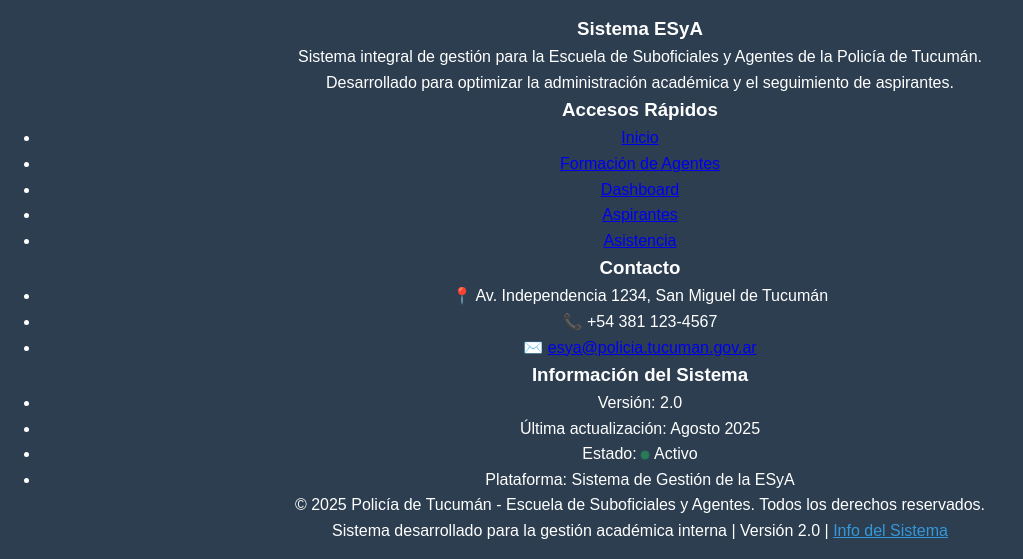
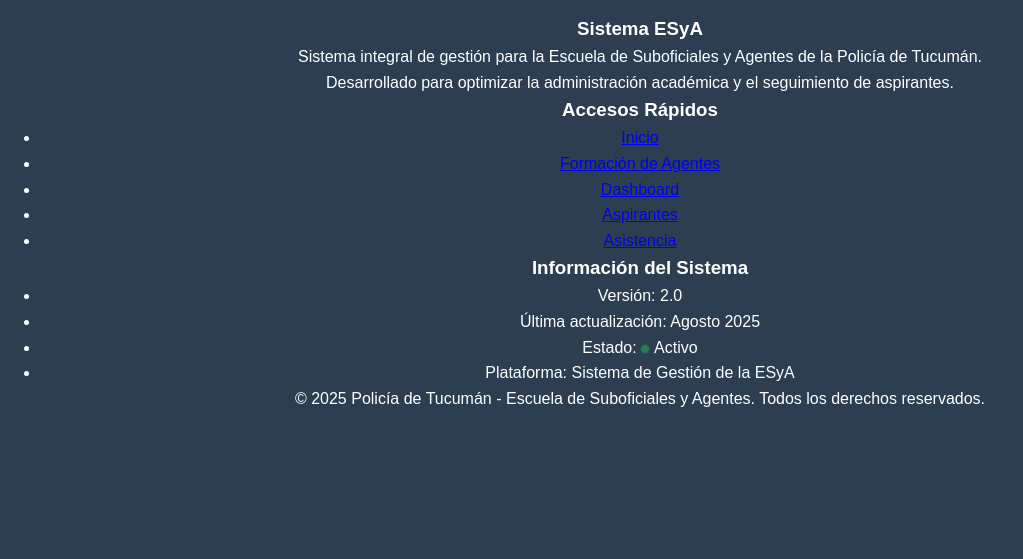
Before and after one commit to gastoncostas/SisAsp, a PHP site: page /sis-esya/modules/asistencia/index.php in a window 1280 px wide. Shown: the part 482-1041 px from the top of the page, without its empty margins (0-1023 px from the left). After the commit the page ends 889 px from the top, so only its background shows below. Run offline with PHP 8.4, Linux system fonts and the light colour scheme; a user stored in the database is signed in; data that the repository does not hold is empty.

Commit message:
correcciones auxiliares.

```diff
--- a/includes/unified_footer.php
+++ b/includes/unified_footer.php
@@ -13,12 +13,6 @@ if (class_exists('Auth')) {
     }
 }
 
-// Información de contacto y enlaces
-$contact_info = [
-    'address' => 'Av. Independencia 1234, San Miguel de Tucumán',
-    'phone' => '+54 381 123-4567',
-    'email' => 'esya@policia.tucuman.gov.ar'
-];
 
 $quick_links = [
     'Inicio' => defined('BASE_URL') ? BASE_URL . 'inicio.php' : '/inicio.php',
@@ -53,17 +47,6 @@ if ($is_system_page) {
                 </div>
 
                 <div class="footer-section">
-                    <h3>Contacto</h3>
-                    <ul>
-                        <li>📍 <?php echo htmlspecialchars($contact_info['address']); ?></li>
-                        <li>📞 <?php echo htmlspecialchars($contact_info['phone']); ?></li>
-                        <li>✉️ <a href="mailto:<?php echo htmlspecialchars($contact_info['email']); ?>">
-                                <?php echo htmlspecialchars($contact_info['email']); ?>
-                            </a></li>
-                    </ul>
-                </div>
-
-                <div class="footer-section">
                     <h3>Información del Sistema</h3>
                     <ul>
                         <li>Versión: 2.0</li>
@@ -80,39 +63,6 @@ if ($is_system_page) {
             <div class="footer-content">
                 <div class="footer-section">
                     <h3>Policía de Tucumán</h3>
-                    <p>Jefatura de Educación y Capacitación</p>
-                    <p>Formando profesionales comprometidos con la seguridad y el servicio a la comunidad.</p>
-                </div>
-
-                <div class="footer-section">
-                    <h3>Contacto</h3>
-                    <ul>
-                        <li>📍 <?php echo htmlspecialchars($contact_info['address']); ?></li>
-                        <li>📞 <?php echo htmlspecialchars($contact_info['phone']); ?></li>
-                        <li>✉️ <a href="mailto:<?php echo htmlspecialchars($contact_info['email']); ?>">
-                                <?php echo htmlspecialchars($contact_info['email']); ?>
-                            </a></li>
-                    </ul>
-                </div>
-
-                <div class="footer-section">
-                    <h3>Enlaces</h3>
-                    <ul>
-                        <li><a href="<?php echo htmlspecialchars($quick_links['Inicio']); ?>">Inicio</a></li>
-                        <li><a href="<?php echo htmlspecialchars($quick_links['Formación de Agentes']); ?>">Formación de Agentes</a></li>
-                        <li><a href="#" onclick="return false;" style="opacity: 0.6;">Portal Web Oficial</a></li>
-                        <li><a href="#" onclick="return false;" style="opacity: 0.6;">Mesa de Ayuda</a></li>
-                    </ul>
-                </div>
-
-                <div class="footer-section">
-                    <h3>Institución</h3>
-                    <ul>
-                        <li>Escuela de Suboficiales y Agentes</li>
-                        <li>Sistema de Gestión Académica</li>
-                        <li>Versión <?php echo $current_year; ?></li>
-                        <li>Estado: <span style="color: #27ae60;">✓ Operativo</span></li>
-                    </ul>
                 </div>
             </div>
         <?php endif; ?>
@@ -120,9 +70,6 @@ if ($is_system_page) {
         <div class="footer-bottom">
             <p>&copy; <?php echo $current_year; ?> Policía de Tucumán - Escuela de Suboficiales y Agentes. Todos los derechos reservados.</p>
             <?php if ($is_system_page): ?>
-                <p>Sistema desarrollado para la gestión académica interna | Versión 2.0 |
-                    <a href="#" onclick="showSystemInfo(); return false;" style="color: #3498db;">Info del Sistema</a>
-                </p>
             <?php else: ?>
                 <p>Jefatura de Educación y Capacitación - Formando el futuro de la seguridad</p>
             <?php endif; ?>
```
